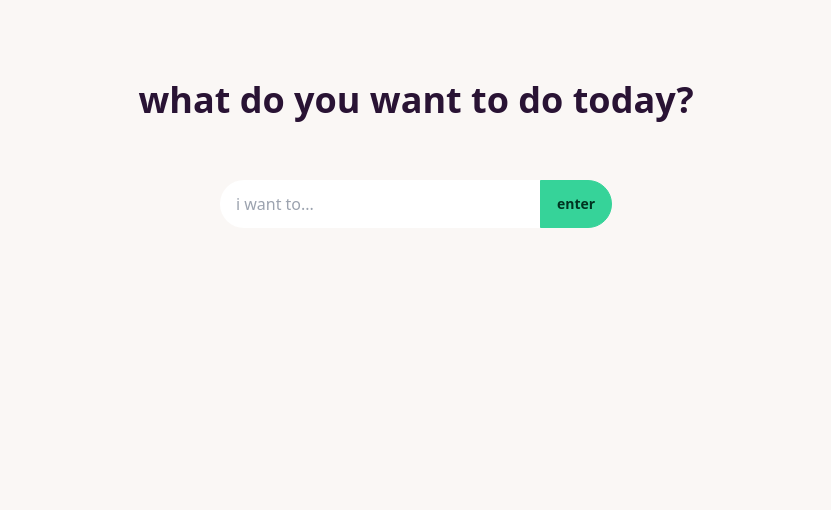
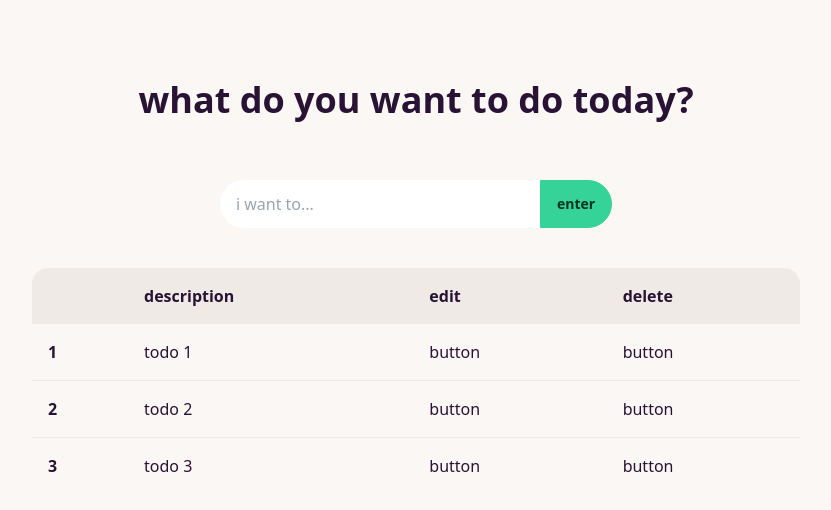
Before and after one commit to xinanrahman/todo-app, a React (Create React App) app in the folder client/: page / in a window 1280 px wide. Shown: the top 510 px of the page, without its empty margins (224-1055 px from the left). Built offline with nearby package versions, Linux system fonts and the light colour scheme.

Commit message:
set up table for viewing todos

```diff
--- a/client/src/App.js
+++ b/client/src/App.js
@@ -1,9 +1,11 @@
 import EnterTodo from "./components/EnterTodo";
+import EditTodo from "./components/EditTodo";
 
 function App() {
   return (
     <>
       <EnterTodo />
+      <EditTodo />
     </>
   );
 }
--- a/client/src/components/EditTodo.jsx
+++ b/client/src/components/EditTodo.jsx
@@ -0,0 +1,44 @@
+import React, { useState } from "react";
+
+function EditTodo() {
+  return (
+    <>
+      <div className="overflow-x-auto flex justify-center">
+        <table className="table table-normal w-3/5 mt-10 lowercase">
+          <thead>
+            <tr>
+              <th></th>
+              <th className="lowercase">description</th>
+              <th className="lowercase">edit</th>
+              <th className="lowercase">delete</th>
+            </tr>
+          </thead>
+          <tbody>
+            <tr>
+              <th>1</th>
+              <td>todo 1</td>
+              <td>button</td>
+              <td>button</td>
+            </tr>
+
+            <tr>
+              <th>2</th>
+              <td>todo 2</td>
+              <td>button</td>
+              <td>button</td>
+            </tr>
+
+            <tr>
+              <th>3</th>
+              <td>todo 3</td>
+              <td>button</td>
+              <td>button</td>
+            </tr>
+          </tbody>
+        </table>
+      </div>
+    </>
+  );
+}
+
+export default EditTodo;
```
